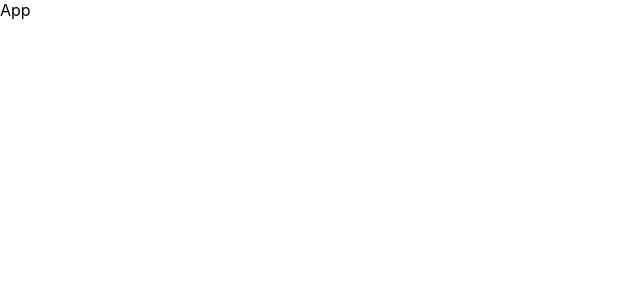
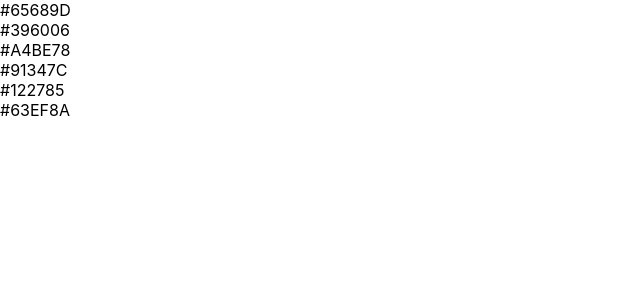
Before and after one commit to okradzemirian/color-generator, a React (Create React App) app: page / in a window 1280 px wide. Shown: the top 300 px of the page, without its empty margins (0-640 px from the left). Built offline with nearby package versions, Linux system fonts and the light colour scheme.

Commit message:
Simple ColorsList component

```diff
--- a/src/components/App/App.js
+++ b/src/components/App/App.js
@@ -1,5 +1,17 @@
 import React from 'react'
+import ColorsList from '../ColorsList/ColorsList'
 
-const App = () => <div>App</div>
+const App = () => (
+    <ColorsList
+        colors={[
+            '#65689D',
+            '#396006',
+            '#A4BE78',
+            '#91347C',
+            '#122785',
+            '#63EF8A',
+        ]}
+    />
+)
 
 export default App
--- /dev/null
+++ b/src/components/ColorsList/ColorsList.js
@@ -0,0 +1,5 @@
+import React from 'react'
+
+const ColorsList = ({ colors }) => colors.map(color => <p>{color}</p>)
+
+export default ColorsList
```
